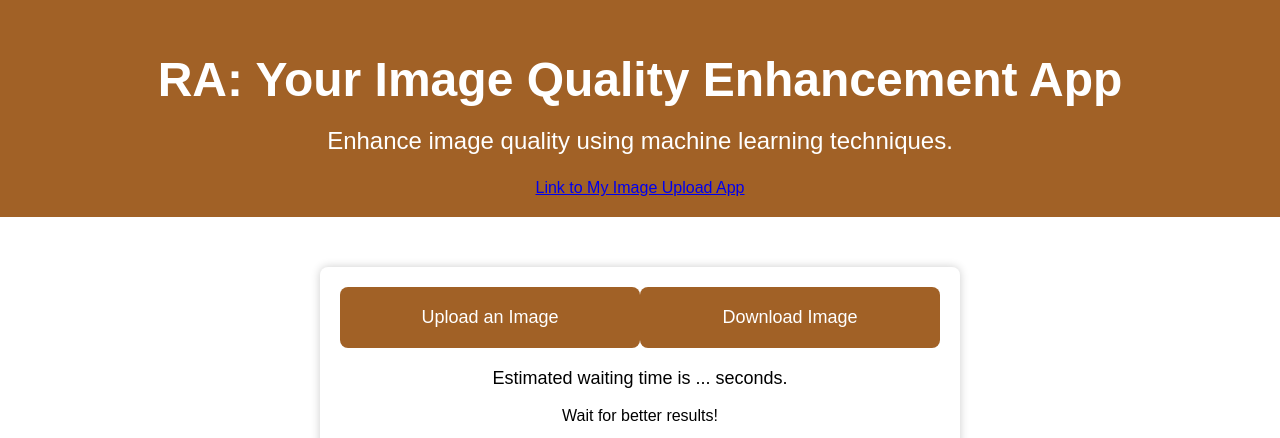
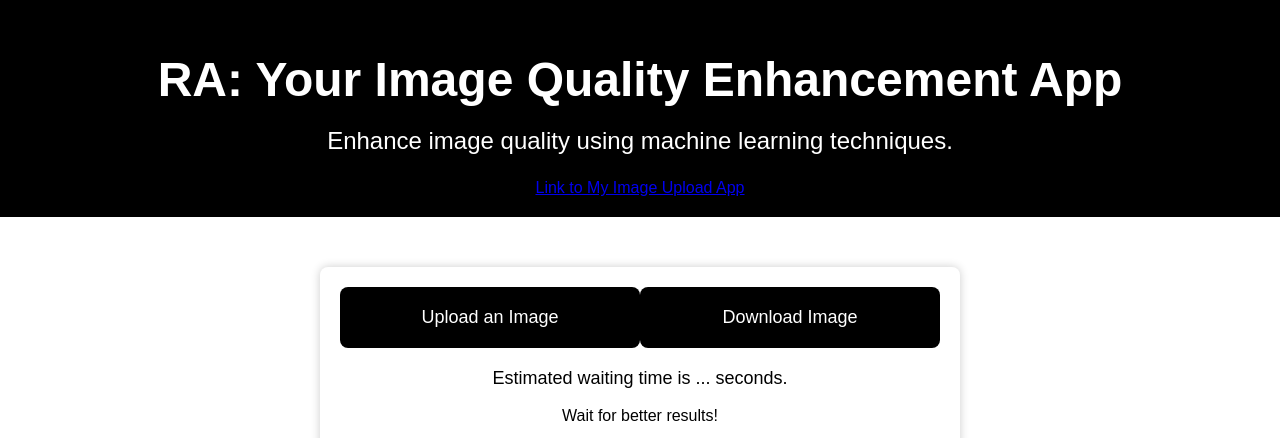
Before and after one commit to rahma3199/network, a plain HTML site: page htmlcode.html in a window 1280 px wide. Shown: the top 438 px of the page. Drawn offline with Linux system fonts and the light colour scheme.

Commit message:
Your commit message

```diff
--- a/htmlcode.html
+++ b/htmlcode.html
@@ -14,7 +14,7 @@
             text-align: center;
         }
         header {
-            background-color: #a16126;
+            background-color: #000000;
             color: #fff;
             text-align: center;
             padding: 20px;
@@ -40,7 +40,7 @@
             flex: 1;
             padding: 20px;
             font-size: 18px;
-            background-color: #a16126;
+            background-color: #000000;
             color: #fff;
             border: none;
             border-radius: 8px;
```
